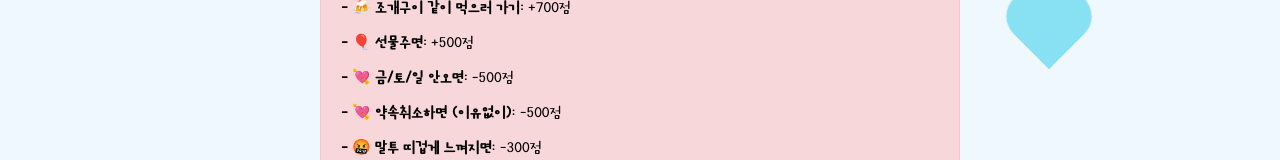
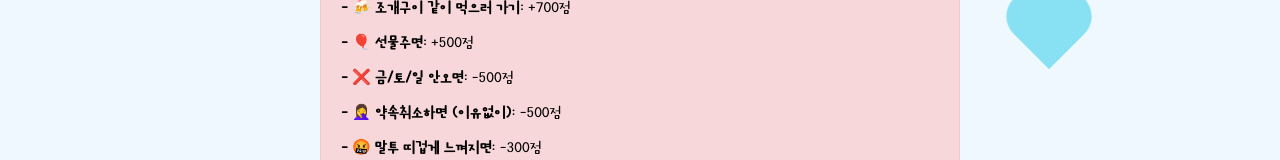
Before and after one commit to ffferncake/countdown-app, a React (Create React App) app: page / in a window 1280 px wide. Shown: the part 311-471 px from the top of the page. Built offline with nearby package versions, Linux system fonts and the light colour scheme.

Commit message:
emoji 변경

```diff
--- a/src/App.js
+++ b/src/App.js
@@ -28,8 +28,8 @@ function App() {
   - 🍴 골뱅이/슬러시 사주기: +500점
   - 🍻 조개구이 같이 먹으러 가기: +700점
   - 🎈 선물주면 : +500점
-  - 💘 금/토/일 안오면: -500점
-  - 💘 약속취소하면 (이유없이): -500점
+  - ❌ 금/토/일 안오면: -500점
+  - 🤦‍♀️ 약속취소하면 (이유없이): -500점
   - 🤬 말투 띠겁게 느껴지면: -300점
   - 🐯 삐지게 해주면/카톡 아무말없이 사라지면: -1000점
   - 😢 서운하게 해주면: -2000점
```
